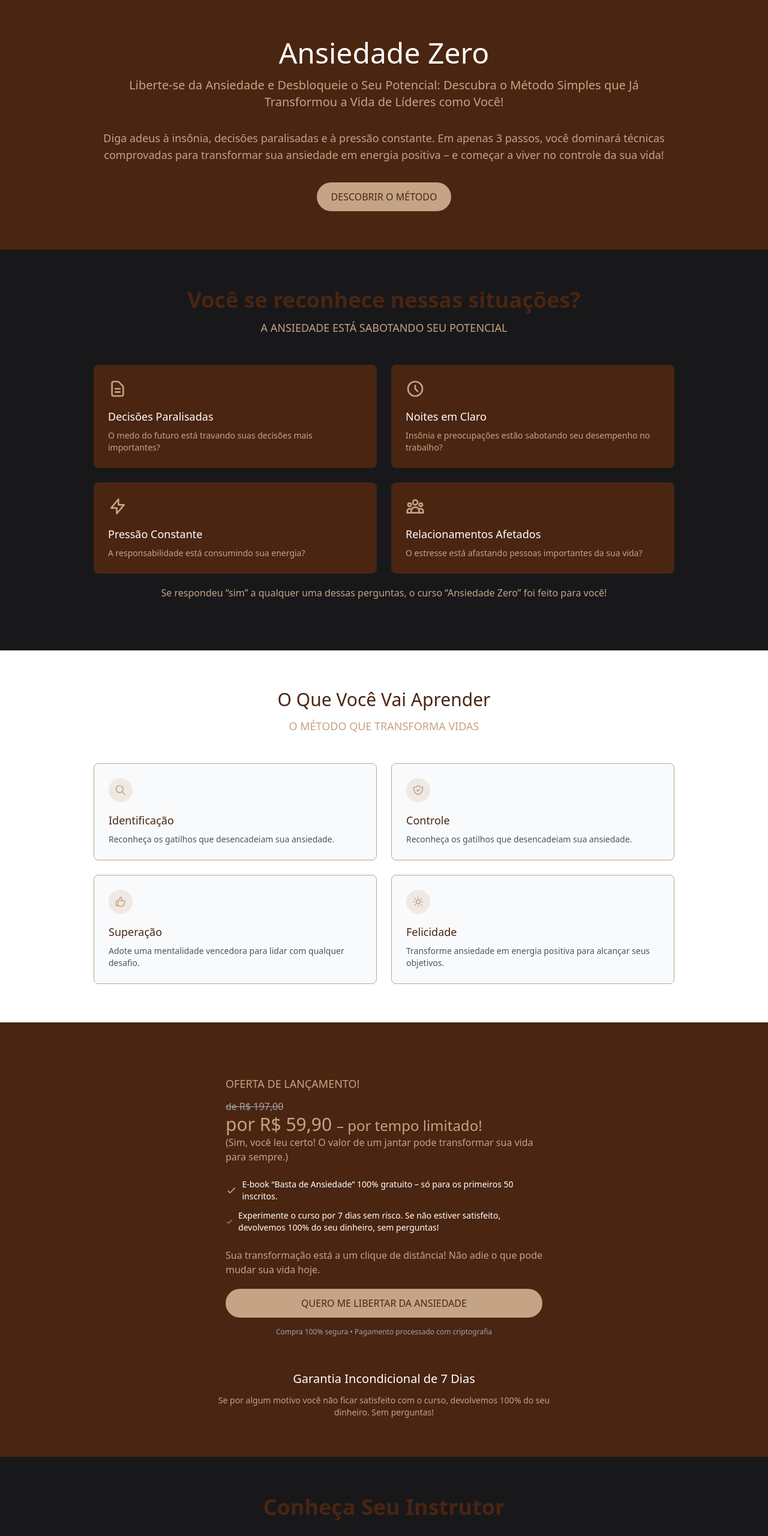
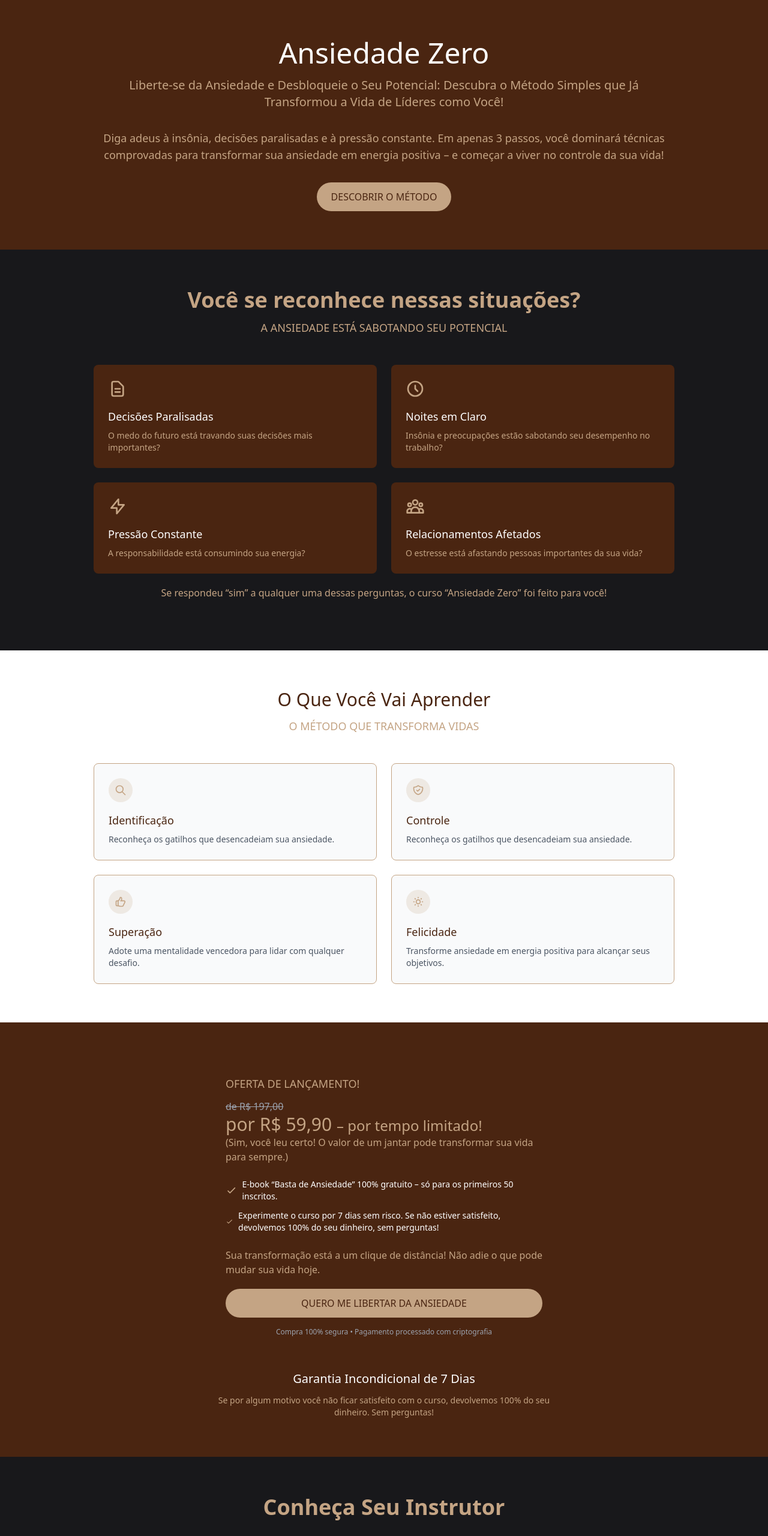
Before and after one commit to alvaronetobsb/landing-ansiedade-zero, a website: page index.html in a window 1280 px wide. Shown: the top 2560 px of the page at 60% size. Drawn offline with Linux system fonts and the light colour scheme.

Commit message:
Ajustes nas cores dos títulos

```diff
--- a/index.html
+++ b/index.html
@@ -98,7 +98,7 @@
     <section class="py-12 md:py-16 bg-zinc-900 text-white">
       <div class="container mx-auto px-4 max-w-[1000px]">
         <h2
-          class="text-xl md:text-2xl lg:text-4xl font-bold text-center mb-3 text-brow"
+          class="text-xl md:text-2xl lg:text-4xl font-bold text-center mb-3 text-bronze"
         >
           Você se reconhece nessas situações?
         </h2>
@@ -455,7 +455,7 @@
     <section class="py-12 md:py-16 bg-zinc-900">
       <div class="container mx-auto px-4 max-w-[1000px]">
         <h2
-          class="text-2xl md:text-3xl lg:text-4xl font-bold text-center text-custom-brown mb-3"
+          class="text-2xl md:text-3xl lg:text-4xl font-bold text-center text-bronze mb-3"
         >
           Conheça Seu Instrutor
         </h2>
```
